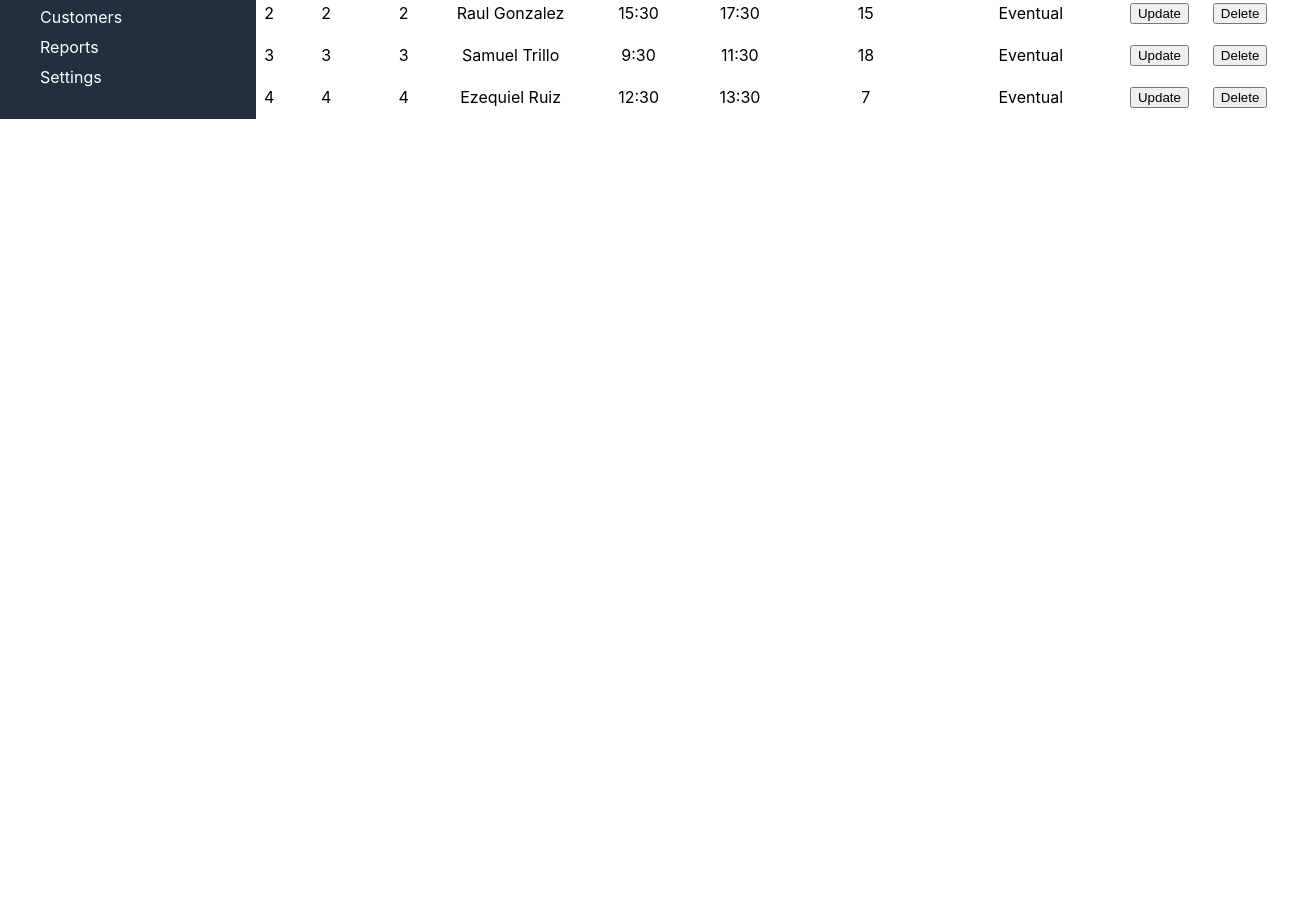
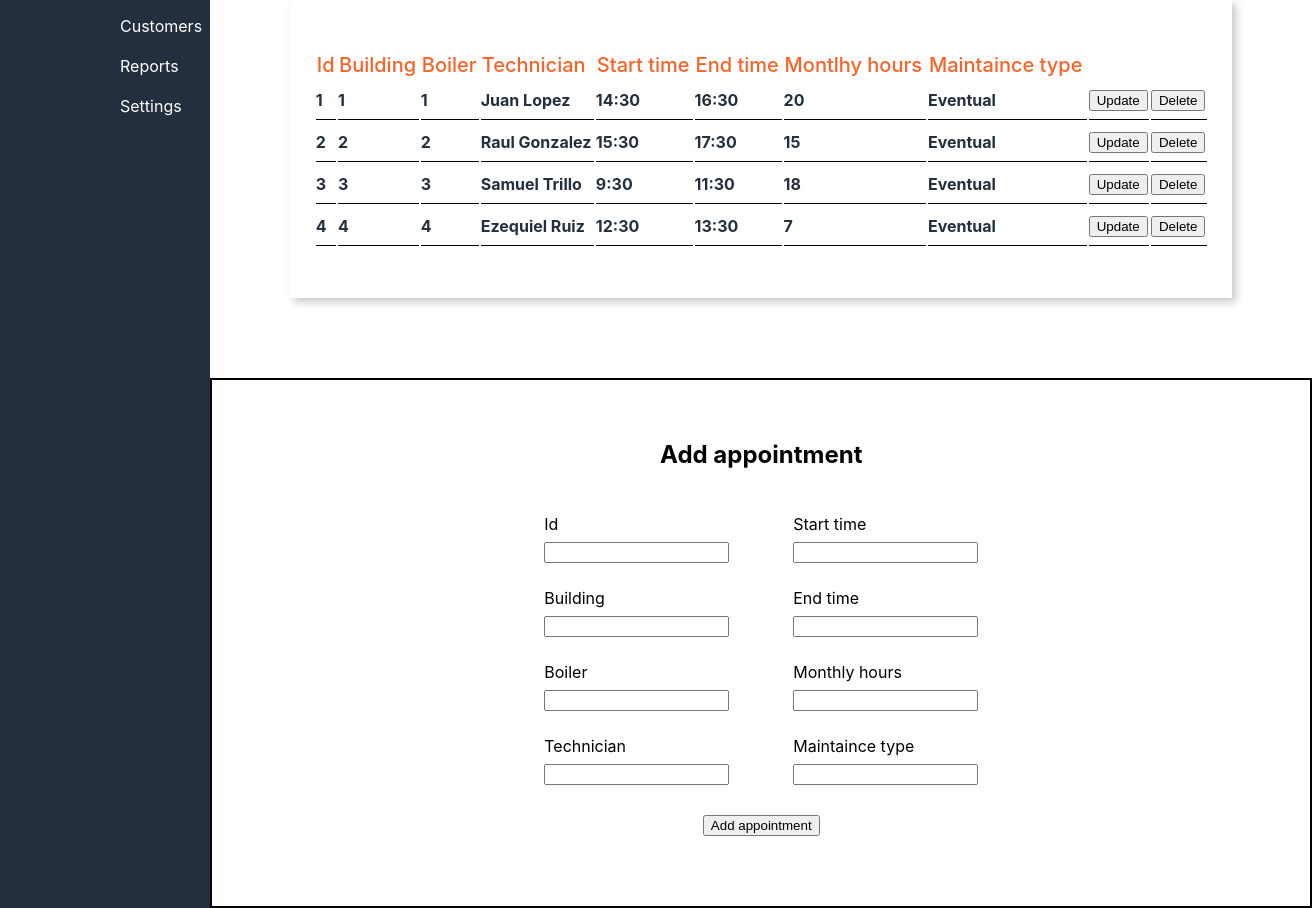
Before and after one commit to samueltrillo/CALD-030-React-Appointments, a React (Create React App) app: page / in a window 1280 px wide. Shown: the part 200-1108 px from the top of the page, 1312 px wide, since content can reach past the window. Before the commit the page ends 800 px from the top, so only its background shows below. Built offline with nearby package versions, Linux system fonts and the light colour scheme.

Commit message:
Add appointment added, css files added

```diff
--- a/public/index.html
+++ b/public/index.html
@@ -15,6 +15,7 @@
       user's mobile device or desktop. See https://developers.google.com/web/fundamentals/web-app-manifest/
     -->
     <link rel="manifest" href="%PUBLIC_URL%/manifest.json" />
+    <link rel="stylesheet" href="https://cdnjs.cloudflare.com/ajax/libs/font-awesome/4.7.0/css/font-awesome.min.css">
     <!--
       Notice the use of %PUBLIC_URL% in the tags above.
       It will be replaced with the URL of the `public` folder during the build.
--- a/src/App.js
+++ b/src/App.js
@@ -3,6 +3,7 @@ import appointments from '../src/data/appointments.json';
 import Header from './components/Header';
 import Appointments from './components/Appointments';
 import Aside from './components/Aside';
+import AddAppointment from './components/AddAppointment';
 import './css/app.css';
 
 
@@ -23,18 +24,12 @@ export class App extends Component {
             <Header />
             <Appointments appointments={this.state.appointments}
             deleteAppointment={this.deleteAppointment}/>
+            <AddAppointment />
           </div>
         </div>
       </div>
     );
   }
 }
-// function App() {
-//   return (
-//     <div className="App">
-//       <p>hola</p>
-//     </div>
-//   );
-// }
 
 export default App;
--- /dev/null
+++ b/src/components/AddAppointment.js
@@ -0,0 +1,59 @@
+import React, { Component } from 'react'
+import '../css/add-form.css'
+
+export class AddAppointment extends Component {
+    render() {
+        return (
+            <div>
+                <div className='add-box'>
+                    <h2>
+                        Add appointment
+                    </h2>
+                    <form>
+                        <div className='form-box1'>
+                            <p>
+                                Id
+                            </p>
+                            <input />
+                            <p>
+                                Building
+                            </p>
+                            <input />
+                            <p>
+                                Boiler
+                            </p>
+                            <input />
+                            <p>
+                                Technician
+                            </p>
+                            <input type='text'/>
+                        </div>
+                        <div className='form-box1'>
+                            <p>
+                                Start time
+                            </p>
+                            <input type='text'/>
+                            <p>
+                                End time
+                            </p>
+                            <input type='text'/>
+                            <p>
+                                Monthly hours
+                            </p>
+                            <input type='text'/>
+                            <p>
+                                Maintaince type
+                            </p>
+                            <input type='text'/>
+                        </div>
+                    </form>
+                    <div className='btn'>
+                        <input type='submit' value='Add appointment'/>
+                    </div>
+                </div>
+            </div>
+        )
+    }
+}
+
+export default AddAppointment
--- a/src/components/AppointmentList.js
+++ b/src/components/AppointmentList.js
@@ -1,4 +1,6 @@
-import React, { Component } from 'react'
+import React, { Component } from 'react';
+import '../css/appointments.css';
+import propTypes from 'prop-types';
 
 export class AppointmentList extends Component {
     render() {
@@ -23,7 +25,7 @@ export class AppointmentList extends Component {
                 <td>{monthly_hours}</td>
                 <td>{maintainceType}</td>
                 <td>
-                    <button onClick={() => console.log(this.props.appointment.id)}>Update</button>
+                    <button>Update</button>
                 </td>
                 <td>
                     <button onClick={this.props.deleteAppointment.bind(this, id)}>Delete</button>
@@ -33,5 +35,8 @@ export class AppointmentList extends Component {
     }
 }
 
+AppointmentList.propTypes = {
+    appointments: propTypes.array.isRequired
+}
 
 export default AppointmentList
--- a/src/components/Appointments.js
+++ b/src/components/Appointments.js
@@ -1,13 +1,14 @@
 import React, { Component } from 'react';
 import AppointmentList from './AppointmentList';
 import propTypes from 'prop-types';
+import '../css/appointments.css'
 
 class Appointments extends Component {
     render() {
-        console.log(this.props.appointments)
         return (
             <div>
-                <table style = {{ width: '100%'}}>
+                <div className='app-list'>
+                    <table>
                             <tr>
                                 <th>Id</th>
                                 <th>Building</th>
@@ -20,11 +21,12 @@ class Appointments extends Component {
                             </tr>
                         <tbody>
                             {this.props.appointments.map((appointment) =>
-                        <AppointmentList key={appointment.building} appointment={appointment}
+                            <AppointmentList key={appointment.id} appointment={appointment}
                             deleteAppointment={this.props.deleteAppointment}/>
                             )}
                         </tbody>
                     </table>
+                </div>
           </div>
         )
     }
--- /dev/null
+++ b/src/css/add-form.css
@@ -0,0 +1,24 @@
+form {
+    display: flex;
+    justify-content: center;
+}
+h2 {
+    text-align: center ;
+}
+p {
+    margin-top: 25px;
+    margin-bottom: 7px;
+}
+.form-box1 {
+    padding: 0px 32px;
+}
+.btn {
+    display: flex;
+    justify-content: center;
+    margin-top: 30px;
+    margin-bottom: 30px;
+}
+.add-box {
+    border: black 2px solid;
+    padding: 40px 300px;
+}
--- /dev/null
+++ b/src/css/appointments.css
@@ -0,0 +1,28 @@
+td {
+    color: #232F3E;
+    font-weight: bold;
+    border-bottom: 1px solid black;
+    padding: 0;
+    border-collapse: collapse;
+    text-align: start;
+}
+tr {
+    border: black solid 2px;
+}
+th {
+    color: #FC6225;
+    font-size: 20px;
+    font-weight: 500;
+    text-align: start;
+}
+table {
+    margin-left: auto;
+    margin-right: auto;
+    width: 95%;
+}
+.app-list {
+    padding-top: 50px;
+    padding-bottom: 50px;
+    margin: 80px;
+    box-shadow: 4px 4px 8px #cac7c7;
+}
--- a/src/css/aside.css
+++ b/src/css/aside.css
@@ -2,13 +2,17 @@ aside {
     display: flex;
     flex-direction: column;
     flex: 20%;
-    float: left;
     height: auto;
 }
 .caldar {
+    padding: 25px;
+    height: 70px;
+
     background-color:#3D4855;
 }
 h3 {
+    font-weight: 500;
+    font-size: 25px;
     margin: 0px;
     padding: 25px;
     height: 75px;
@@ -16,18 +20,21 @@ h3 {
 }
 .nav {
     display: flex;
-    align-items: center;
     background-color:#232F3E;
     flex-grow: 1;
-
 }
 ol {
     list-style-type: none;
 }
 li {
-    margin-bottom: 10px;
+    padding-left: 80px;
+    text-align: start;
+    margin-bottom: 20px;
 }
 a {
     color: #ffffff;
     text-decoration: none;
 }
+a:hover {
+    color: #FC6225;
+}
--- a/src/css/header.css
+++ b/src/css/header.css
@@ -2,6 +2,6 @@
     background-color: #FC6225;
     margin: 0px;
     padding: 25px;
-    height: 75px;
+    height: 70px;
     color: #ffffff
 }
```
Also changed, not shown: 1 other file (tests, documents, lock files or other folders). Lines whose indentation alone changed are shown as unchanged.
